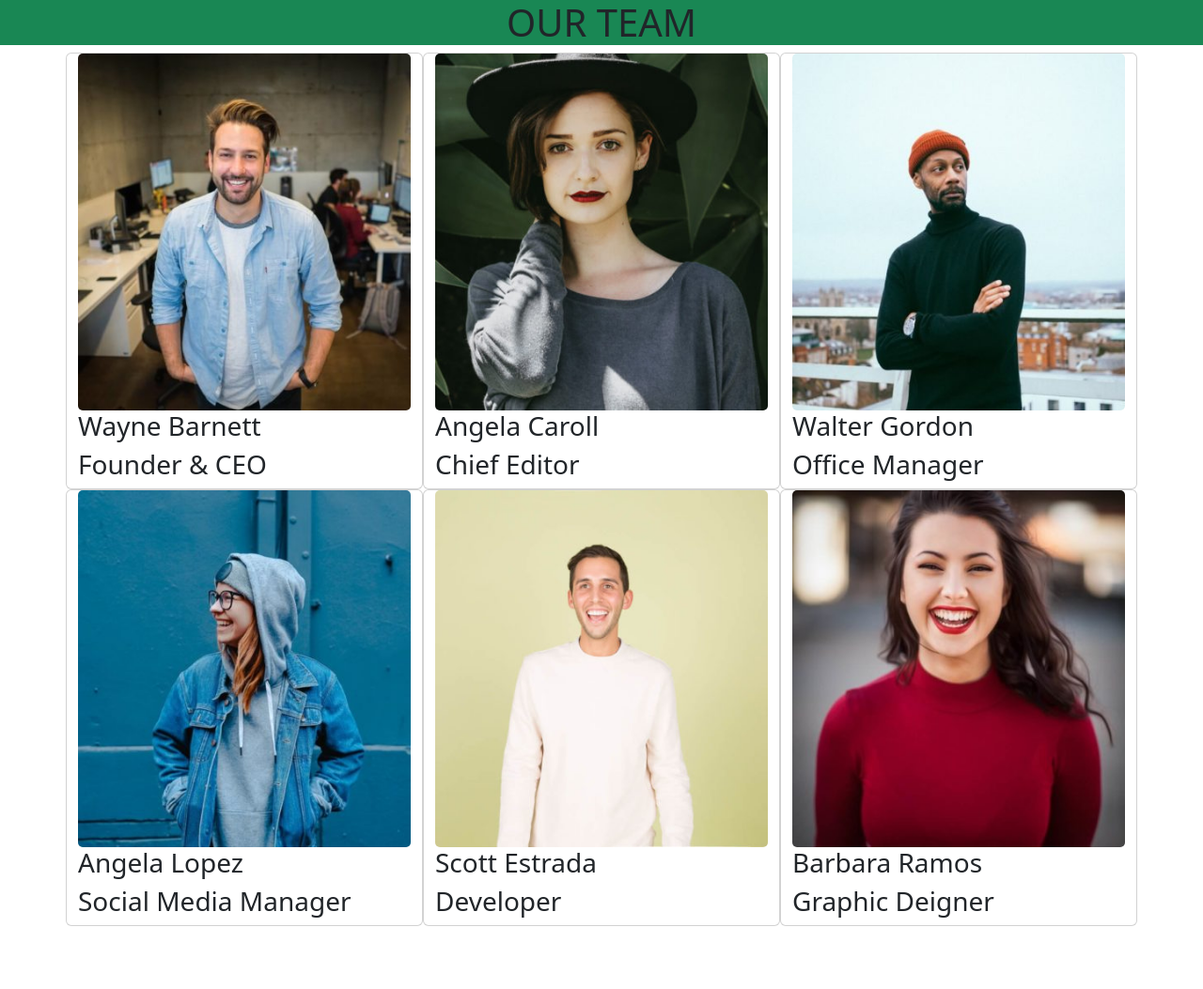
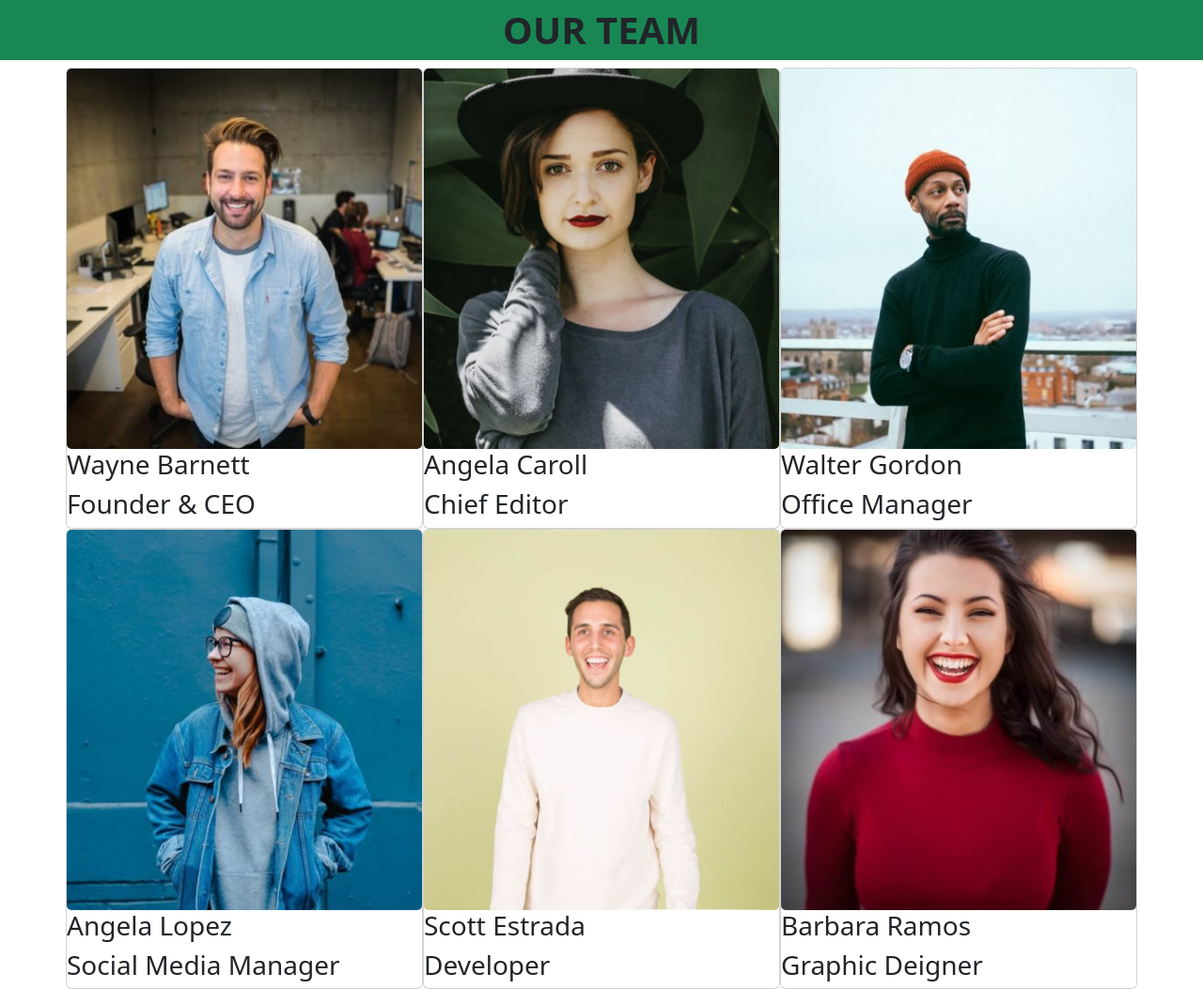
Before and after one commit to Nicowski25/js-our-team, a plain HTML site: page index.html in a window 1280 px wide. Shown: the whole page at 94% size. Before the commit the page ends 986 px from the top, so only its background shows below. Drawn offline with nearby package versions, Linux system fonts and the light colour scheme.

Commit message:
minor fixes

```diff
--- a/assets/css/style.css
+++ b/assets/css/style.css
@@ -0,0 +1,5 @@
+* {
+    margin: 0;
+    padding: 0;
+    box-sizing: border-box;
+}
--- a/assets/js/script.js
+++ b/assets/js/script.js
@@ -62,7 +62,7 @@ console.log(membriDom);
 for (let i = 0; i < team.length; i++) {
     const member = team[i];
     const htmlPrint =  `
-    <div class='card col-4'>
+    <div class='card col-4 p-0'>
         <img class='card-img' src="./img/${member.foto}">
         <h3>${member.nome}</h3>
         <h3>${member.ruolo}</h3>
--- a/index.html
+++ b/index.html
@@ -17,7 +17,7 @@
 <body>
 
   <header>
-    <h1 class="text-center bg-success">OUR TEAM</h1>
+    <h1 class="text-center bg-success py-2 fw-bold">OUR TEAM</h1>
   </header>
 
   <main>
```
